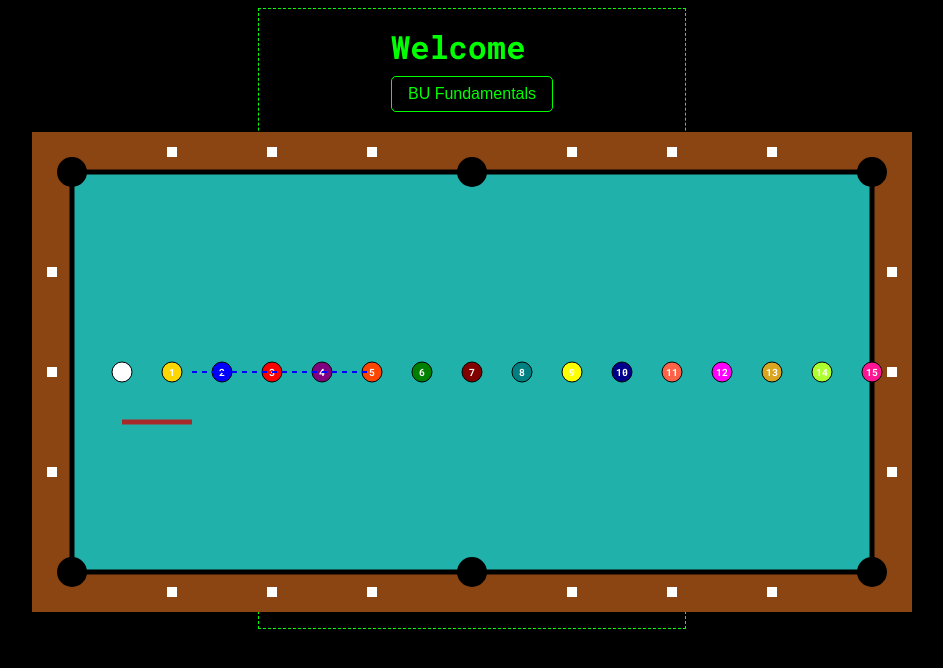
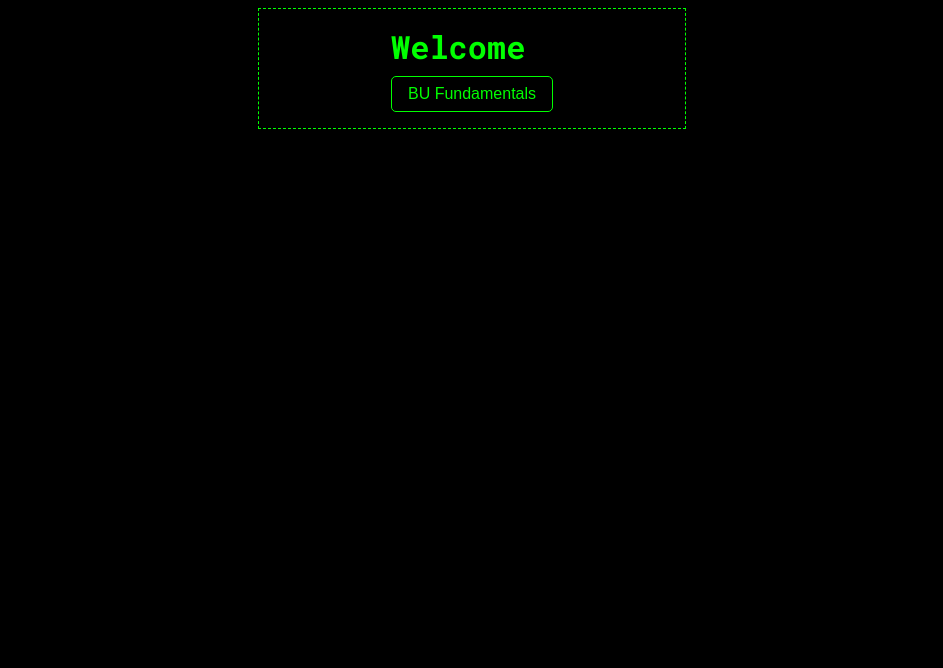
Before and after one commit to moviefan322/vuebsdrills, a Vue app: page / in a window 1280 px wide. Shown: the top 668 px of the page, without its empty margins (168-1111 px from the left). Built offline with nearby package versions, Linux system fonts and the light colour scheme.

Commit message:
restoring to beta

```diff
--- a/src/pages/MainMenuPage.vue
+++ b/src/pages/MainMenuPage.vue
@@ -1,6 +1,5 @@
 <script setup lang="ts">
 import { RouterLink } from 'vue-router'
-import PoolTable from '@/components/PoolTable.vue'
 </script>
 
 <template>
@@ -10,7 +9,6 @@ import PoolTable from '@/components/PoolTable.vue'
       <router-link to="/set/1" class="noStyleLink lime">BU Fundamentals</router-link>
     </button>
   </div>
-  <pool-table></pool-table>
 </template>
 
 
--- a/src/router/index.ts
+++ b/src/router/index.ts
@@ -3,7 +3,6 @@ import DrillsPage from '../pages/DrillsPage.vue'
 import DrillSetPage from '../pages/DrillSetPage.vue'
 import MainMenuPage from '../pages/MainMenuPage.vue'
 import ResultsPage from '../pages/ResultsPage.vue'
-import TablePage from '../pages/TablePage.vue'
 
 const router = createRouter({
   history: createWebHistory(),
@@ -29,11 +28,6 @@ const router = createRouter({
       component: ResultsPage
     },
     {
-      path: '/table',
-      name: 'table',
-      component: TablePage
-    },
-    {
       path: '/about',
       name: 'about',
       // route level code-splitting
```
